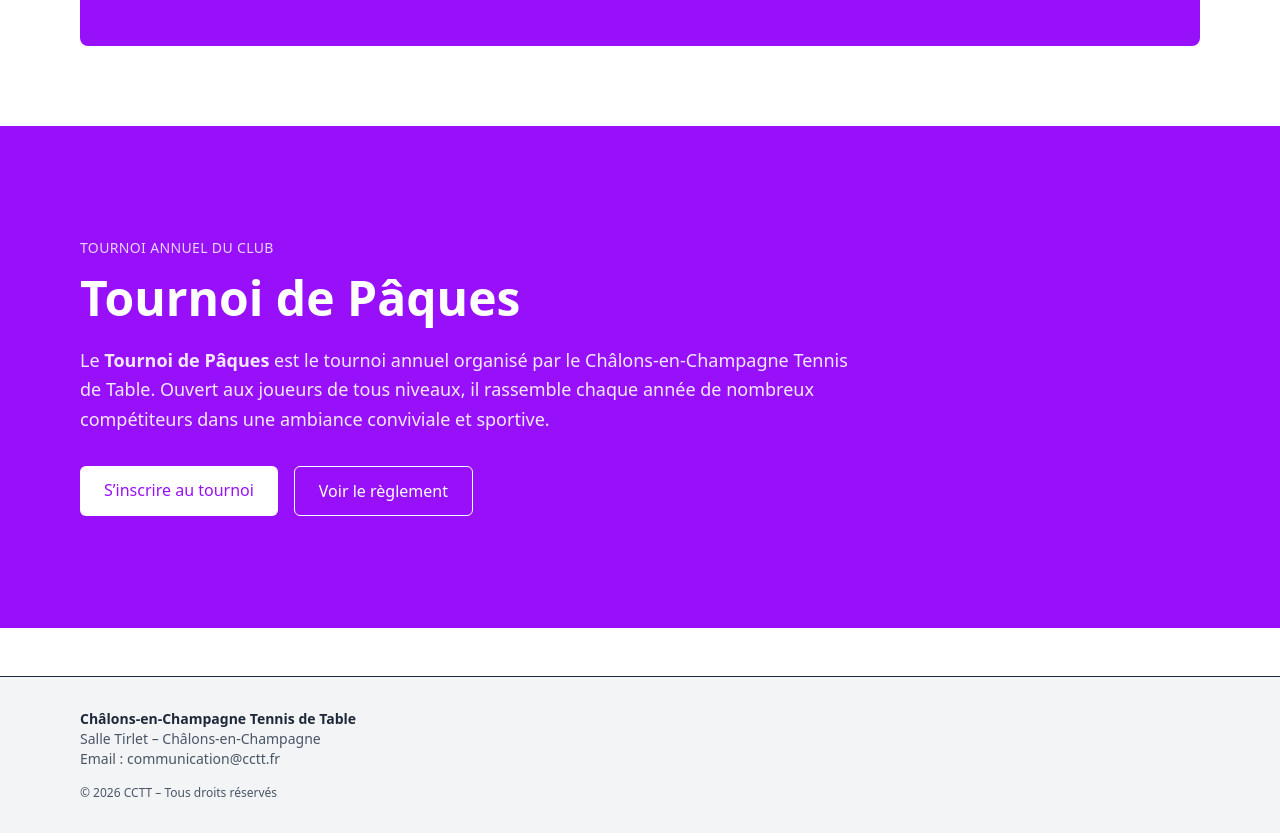
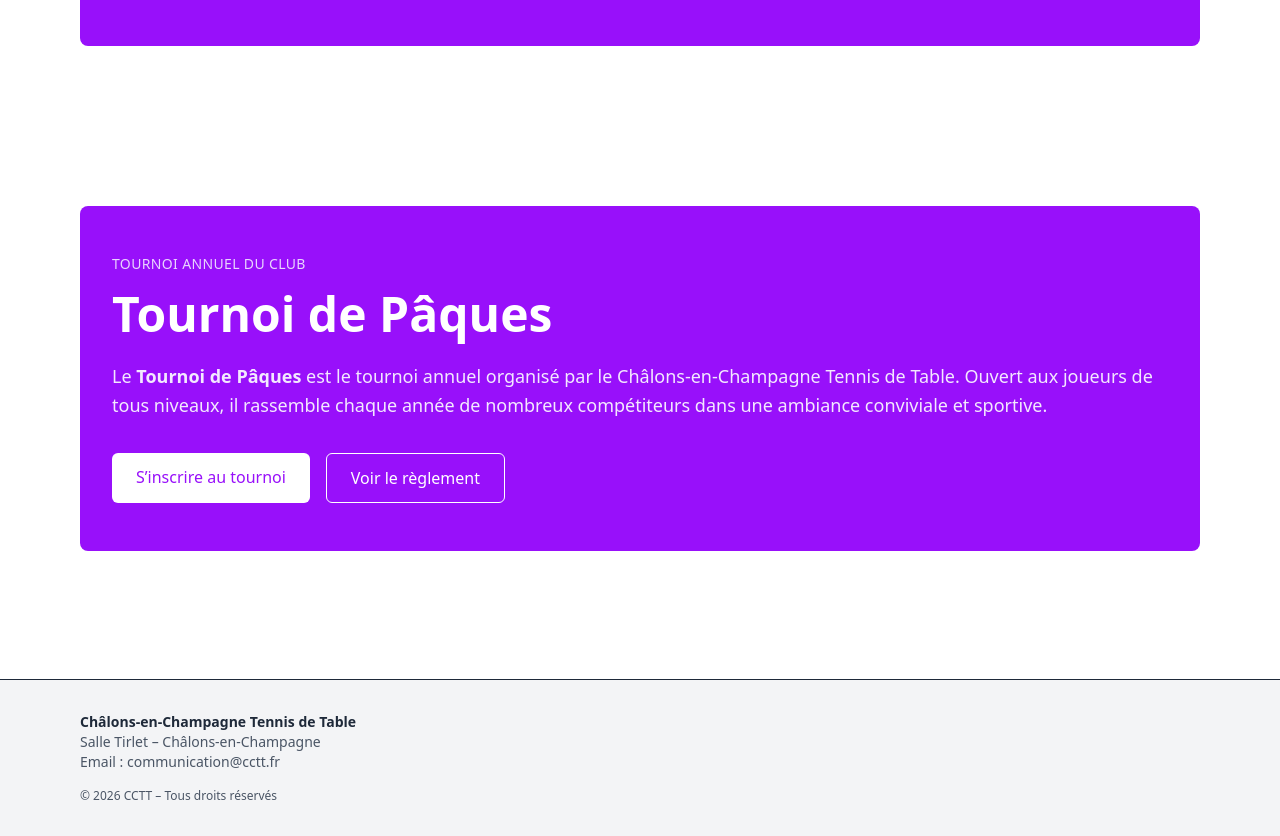
Before and after one commit to jesared/club-cctt, a Next.js app: page / in a window 1280 px wide. Shown: the part 1531-2367 px from the top of the page. Built offline with nearby package versions, Linux system fonts and the light colour scheme.

Commit message:
Mise à jour du composant TournoiHero : ajout d'un fond et d'un style arrondi pour améliorer l'apparence visuelle.

```diff
--- a/components/TournoiHero.tsx
+++ b/components/TournoiHero.tsx
@@ -1,8 +1,8 @@
 export default function TournoiHero() {
   return (
-    <section className="bg-purple-600 text-white">
-      <div className="max-w-6xl mx-auto px-4 py-28">
-        <div className="max-w-3xl">
+    <section>
+      <div className="max-w-6xl mx-auto px-4 py-20">
+        <div className="bg-purple-600 rounded-lg px-8 py-12 text-white">
           <p className="uppercase tracking-wide text-sm text-purple-200 mb-4">
             Tournoi annuel du club
           </p>
```
